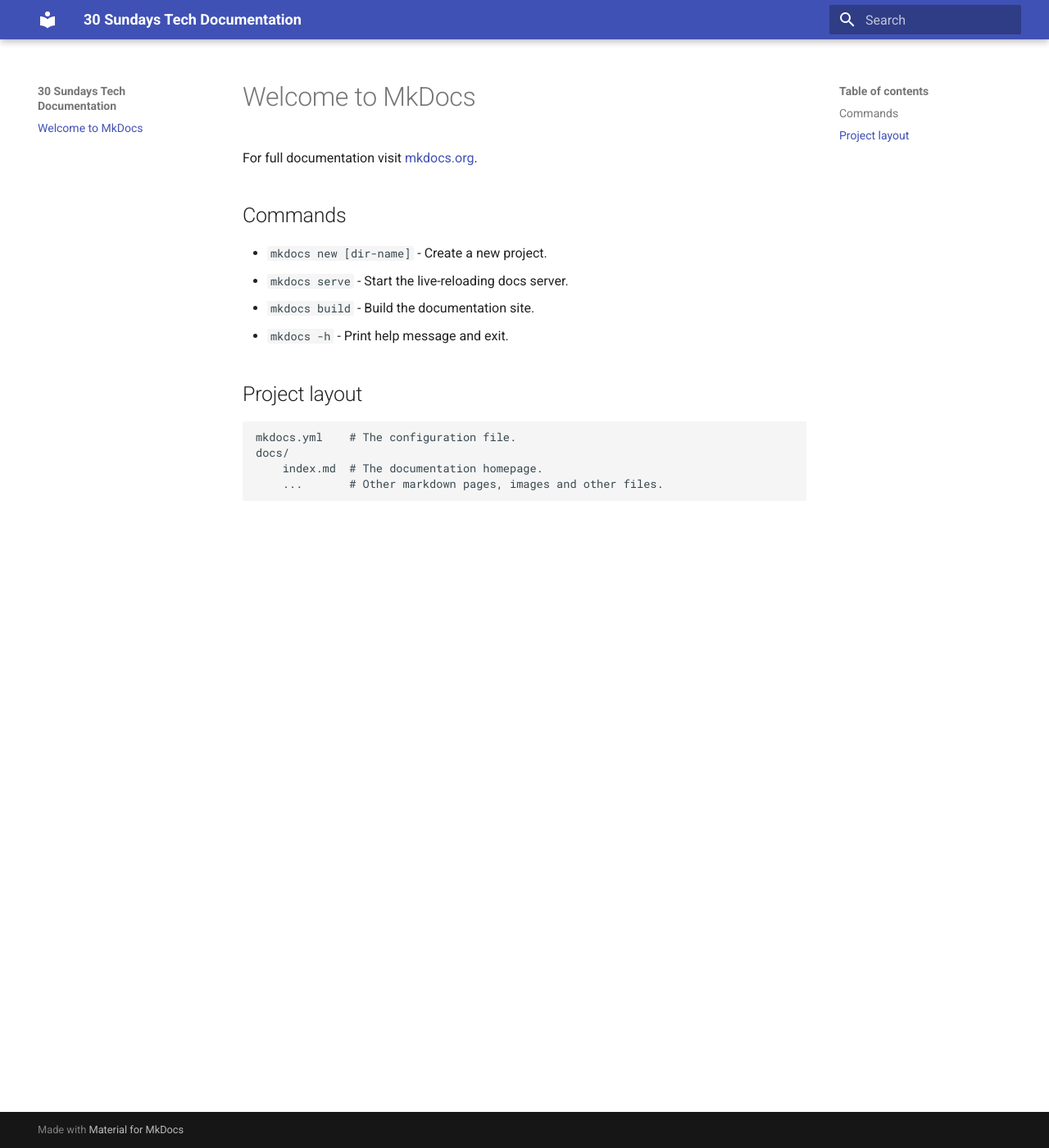
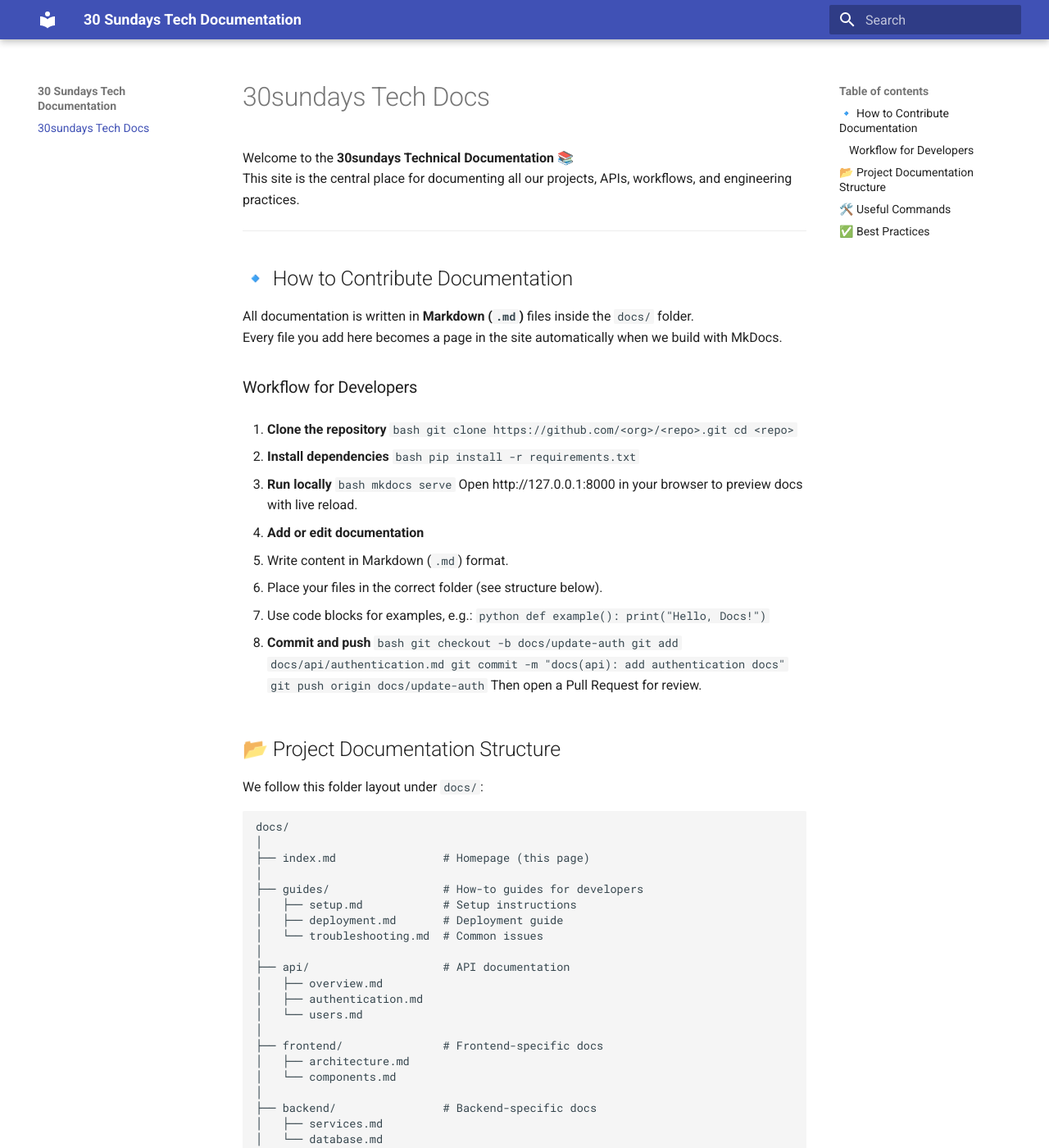
Before and after one commit to apunjani/30s-documentation, an MkDocs documentation site: the page built from docs/index.md, in a window 1280 px wide and 1400 px high. Shown: the whole window at 82% size. Built offline with MkDocs 1.6.1 and Material for MkDocs 9.7.7, drawn with Linux system fonts in a browser that asks for light colours; some of the changed text lies outside the part shown.

Commit message:
update doc

````diff
--- a/docs/index.md
+++ b/docs/index.md
@@ -1,17 +1,92 @@
-# Welcome to MkDocs
+# 30sundays Tech Docs
 
-For full documentation visit [mkdocs.org](https://www.mkdocs.org).
+Welcome to the **30sundays Technical Documentation** 📚
+This site is the central place for documenting all our projects, APIs, workflows, and engineering practices.
 
-## Commands
+---
 
-* `mkdocs new [dir-name]` - Create a new project.
-* `mkdocs serve` - Start the live-reloading docs server.
-* `mkdocs build` - Build the documentation site.
-* `mkdocs -h` - Print help message and exit.
+## 🔹 How to Contribute Documentation
 
-## Project layout
+All documentation is written in **Markdown (`.md`)** files inside the `docs/` folder.
+Every file you add here becomes a page in the site automatically when we build with MkDocs.
 
-    mkdocs.yml    # The configuration file.
-    docs/
-        index.md  # The documentation homepage.
-        ...       # Other markdown pages, images and other files.
+### Workflow for Developers
+
+1. **Clone the repository**
+   ```bash
+   git clone https://github.com/<org>/<repo>.git
+   cd <repo>
+   ```
+
+2. **Install dependencies**
+   ```bash
+   pip install -r requirements.txt
+   ```
+
+3. **Run locally**
+   ```bash
+   mkdocs serve
+   ```
+   Open http://127.0.0.1:8000 in your browser to preview docs with live reload.
+
+4. **Add or edit documentation**
+   - Write content in Markdown (`.md`) format.
+   - Place your files in the correct folder (see structure below).
+   - Use code blocks for examples, e.g.:
+   ```python
+   def example():
+       print("Hello, Docs!")
+   ```
+
+5. **Commit and push**
+   ```bash
+   git checkout -b docs/update-auth
+   git add docs/api/authentication.md
+   git commit -m "docs(api): add authentication docs"
+   git push origin docs/update-auth
+   ```
+   Then open a Pull Request for review.
+
+## 📂 Project Documentation Structure
+
+We follow this folder layout under `docs/`:
+
+```
+docs/
+│
+├── index.md                # Homepage (this page)
+│
+├── guides/                 # How-to guides for developers
+│   ├── setup.md            # Setup instructions
+│   ├── deployment.md       # Deployment guide
+│   └── troubleshooting.md  # Common issues
+│
+├── api/                    # API documentation
+│   ├── overview.md
+│   ├── authentication.md
+│   └── users.md
+│
+├── frontend/               # Frontend-specific docs
+│   ├── architecture.md
+│   └── components.md
+│
+├── backend/                # Backend-specific docs
+│   ├── services.md
+│   └── database.md
+│
+└── assets/                 # Images, diagrams, screenshots
+    └── architecture.png
+```
+
+## 🛠️ Useful Commands
+
+- `mkdocs serve` – Start the live-reloading docs server.
+- `mkdocs build` – Build the static documentation site into `site/`.
+- `firebase deploy` – Deploy to Firebase Hosting (if configured).
+
+## ✅ Best Practices
+
+- Keep docs close to the code they describe.
+- Use clear file names (`auth.md`, `setup.md`) for easy navigation.
+- Use screenshots, diagrams, and examples wherever helpful.
+- Always create a Pull Request for changes so others can review.
````
